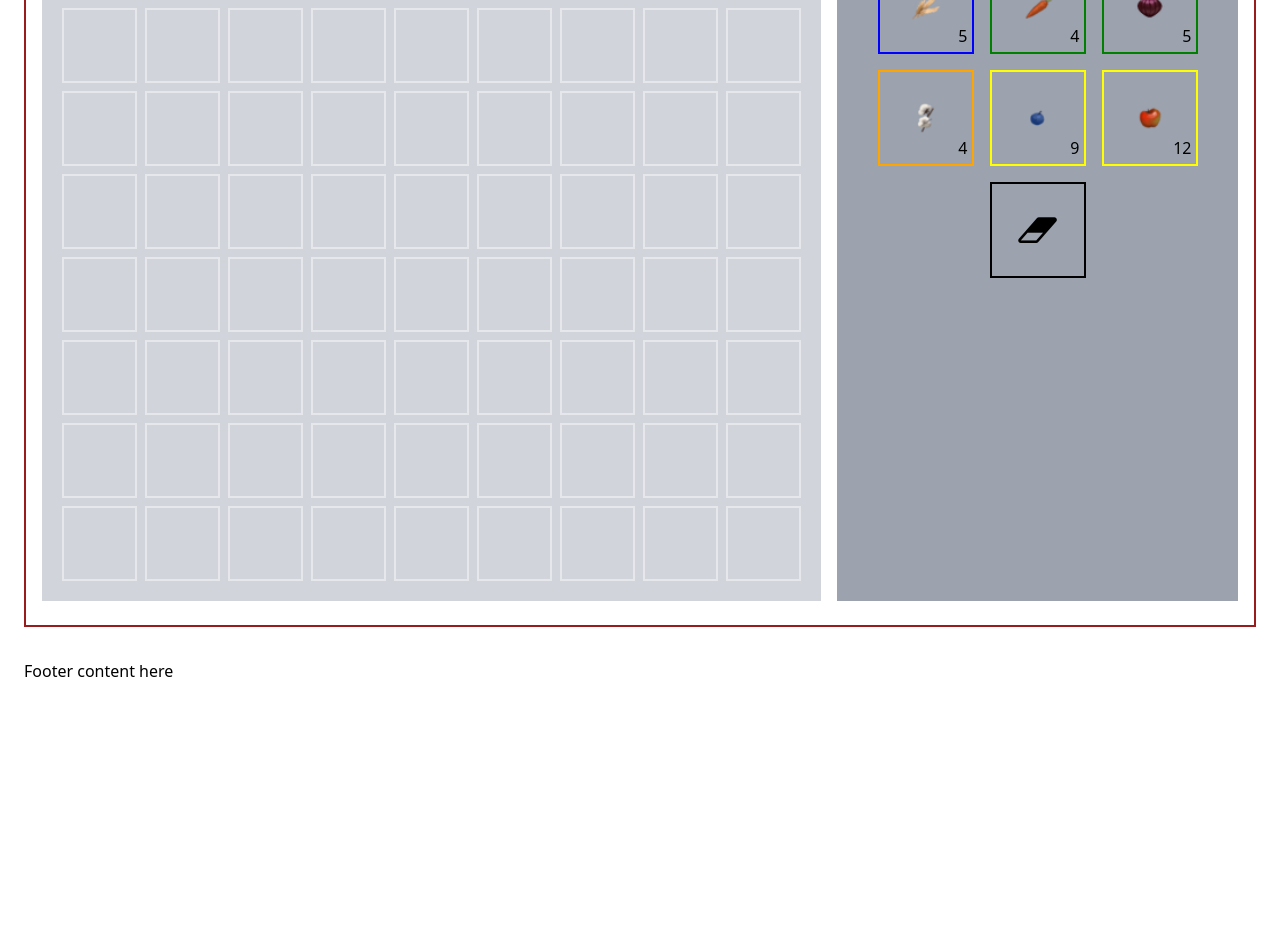
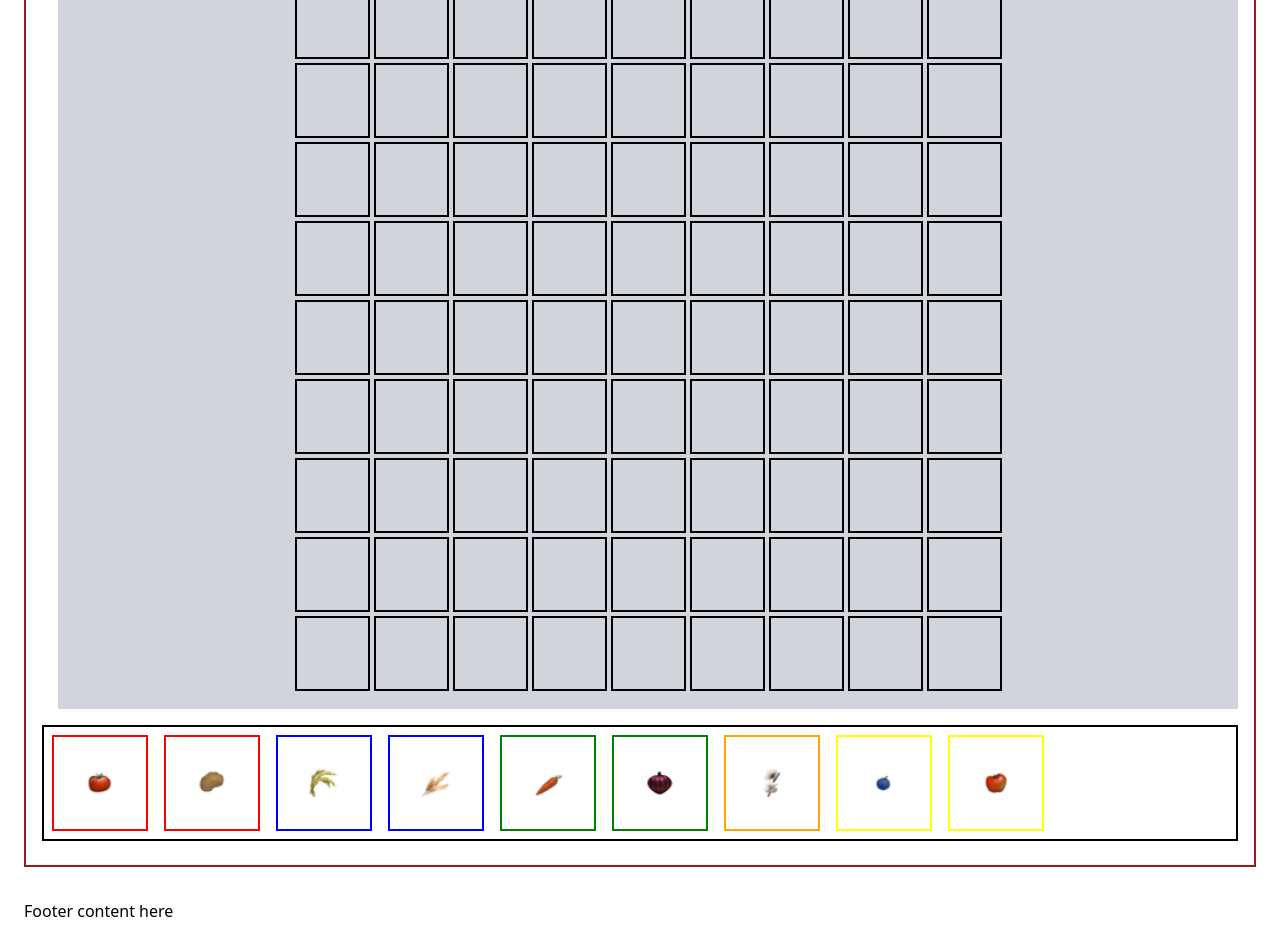
Before and after one commit to DanielLChapman/Palia-Garden, a Next.js app: page / in a window 1280 px wide. Shown: the part 300-1247 px from the top of the page. Before the commit the page ends 1007 px from the top, so only its background shows below. Built offline with nearby package versions, Linux system fonts and the light colour scheme.

Commit message:
Grid counting and layout changing

```diff
--- a/src/components/App.tsx
+++ b/src/components/App.tsx
@@ -5,22 +5,37 @@ import Footer from "./Footer";
 import Grid from "./Grid/Grid";
 import { CropTable } from "./Grid/CropTable";
 import { Crop } from "@/data/crops";
+import CropDisplay from "./Grid/CropDisplay";
+
+export type CropCounts = Map<string, number>;
 
 function App({}) {
     const initialState = useGrid();
     const [grid, setGrid] = useState(initialState);
-    const [currentCrop, setCurrentCrop] = useState<Crop | null>(null)
+    const [currentCrop, setCurrentCrop] = useState<Crop | null>(null);
+    const [cropCounts, setCropCounts] = useState<CropCounts>(new Map());
 
     return (
         <main className=" py-6 px-4 mt-4 border-red-800 border-2 ">
             {/* grid */}
-            <div className="flex flex-col md:flex-row space-y-4 md:space-y-0 md:space-x-4">
-                <div className="flex-1 bg-gray-300 p-4">
-                    <Grid grid={grid} setGrid={setGrid} currentCrop={currentCrop} />
+            <div className="flex flex-col space-y-4 md:space-y-0 md:space-x-4 justify-center">
+                <div className="flex-1 bg-gray-400 p-4 justify-center flex">
+                    <CropTable
+                        currentCrop={currentCrop}
+                        setCurrentCrop={setCurrentCrop}
+                    />
                 </div>
-                <div className="flex-1 bg-gray-400 p-4">
-                    <CropTable currentCrop={currentCrop} setCurrentCrop={setCurrentCrop}/>
+                <div className="flex-1 bg-gray-300 p-4 justify-center flex">
+                    <Grid
+                        grid={grid}
+                        setGrid={setGrid}
+                        currentCrop={currentCrop}
+                        setCropCounts={setCropCounts}
+                    />
                 </div>
+            </div>
+            <div className="justify-center flex">
+                <CropDisplay cropCounts={cropCounts} />
             </div>
         </main>
     );
--- /dev/null
+++ b/src/components/Grid/CropDisplay.tsx
@@ -0,0 +1,42 @@
+import React from 'react';
+import { Crop, crops } from "@/data/crops";
+import { Effect } from '../Effects';
+import { effectToBorderClassMap } from './GridCell';
+
+import Image from "next/image";
+
+type CropDisplayProps = {
+    cropCounts: Map<string, number>
+}
+
+const CropDisplay:React.FC<CropDisplayProps> = ({cropCounts}) => {
+    const getEffectBorder = (effect: Effect): string | null => {
+        return effectToBorderClassMap[effect] || "effect-black";
+    };
+    return (
+        <div className='flex flex-row justify-start space-between w-full border-2 border-black mt-4'>
+            {
+                Object.keys(crops).map((crop, i) => (
+                    <div
+                        key={i}
+                        className={`relative m-2 w-24 h-24 border-2 ${getEffectBorder(
+                            crops[crop].gardenBuff
+                        )} flex items-center justify-center cursor-pointer active:transform active:scale-95`}
+                    >
+                        <Image
+                            src={crops[crop].image}
+                            alt={crops[crop].name}
+                            width={32}
+                            height={32}
+                        />
+                        <div className="absolute bottom-1 right-1">
+                            {cropCounts.get(crops[crop].name)}
+                        </div>
+                    </div>
+                ))
+            }
+        </div>
+    );
+}
+
+export default CropDisplay;
--- a/src/components/Grid/Grid.tsx
+++ b/src/components/Grid/Grid.tsx
@@ -3,11 +3,13 @@ import { GridCell, GridState } from "../useGrid";
 import { GridCellComponent } from "./GridCell";
 import { Crop, crops } from "@/data/crops";
 import { applyEffect, checkSelfForEffects, removeEffect } from "../Effects";
+import { CropCounts } from "../App";
 
 type GridProps = {
     grid: GridState;
     setGrid: React.Dispatch<React.SetStateAction<GridState>>;
     currentCrop: Crop | null;
+    setCropCounts: React.Dispatch<React.SetStateAction<CropCounts>>;
 };
 
 export const removeFromGrid = (
@@ -36,8 +38,6 @@ export const removeFromGrid = (
 
     return newGrid;
 };
-
-
 
 export const addToGrid = (
     grid: GridState,
@@ -78,8 +78,13 @@ export const addToGrid = (
         }
     }
     // Check the crop itself for effects from its neighbors
-    newGrid = checkSelfForEffects(newGrid, x, y, currentCrop.width, currentCrop.height);
-
+    newGrid = checkSelfForEffects(
+        newGrid,
+        x,
+        y,
+        currentCrop.width,
+        currentCrop.height
+    );
 
     // Apply the effect of the new crop
     newGrid = applyEffect(
@@ -94,26 +99,56 @@ export const addToGrid = (
     return newGrid;
 };
 
-
-
-const Grid: React.FC<GridProps> = ({ grid, setGrid, currentCrop }) => {
+const Grid: React.FC<GridProps> = ({
+    grid,
+    setGrid,
+    currentCrop,
+    setCropCounts,
+}) => {
     if (!grid) return <span>Something went really wrong</span>;
 
-    const handleCellClick = (x: number, y: number) => {
+    const recountGrid = (grid: GridState) => {
+        const newCropCounts = new Map<string, number>();
+
+        for (let i = 0; i < grid.length; i++) {
+            for (let j = 0; j < grid[i].length; j++) {
+                let cell = grid[i][j];
+
+                if (cell.crop && cell.primaryCoord) {
+                    if (
+                        cell.primaryCoord[0] === i &&
+                        cell.primaryCoord[1] === j
+                    ) {
+                        const cropName = cell.crop.name;
+                        newCropCounts.set(
+                            cropName,
+                            (newCropCounts.get(cropName) || 0) + 1
+                        );
+                    }
+                }
+            }
+        }
+
+        setCropCounts(newCropCounts);
+    };
+
+    const handleCellClick = async (x: number, y: number) => {
         //handle click
         if (currentCrop) {
             let t = addToGrid(grid, x, y, currentCrop);
-            setGrid(t)
+            recountGrid(t);
+            await setGrid(t);
         } else {
             //remove
             const newGrid = removeFromGrid(grid, x, y);
-            setGrid(newGrid);
+            recountGrid(newGrid);
+            await setGrid(newGrid);
         }
     };
     return (
-        <div className="grid-container flex flex-col">
+        <div className="grid-container flex justify-center items-start flex-wrap max-w-screen-lg">
             {grid.map((row, rowIndex) => (
-                <div key={rowIndex} className="grid-row flex">
+                <div key={rowIndex} className="grid-row flex flex-wrap">
                     {row.map((cell, cellIndex) => (
                         <GridCellComponent
                             key={cellIndex}
--- a/src/components/Grid/GridCell.tsx
+++ b/src/components/Grid/GridCell.tsx
@@ -28,7 +28,7 @@ export const effectToBgClassMap: Record<string, string> = {
 
 export const GridCellComponent: React.FC<GridCellProps> = ({ cellData, x, y, onCellClick }) => {
     return (
-        <div className={`grid-cell w-[75px] h-[75px] border-2 border-black-300 m-1 relative`} onClick={() => {
+        <div className={`grid-cell w-[75px] h-[75px] border-2 border-black m-0.5 relative`} onClick={() => {
             onCellClick(x, y)
         }}>
             {/* Render the crop image in the center */}
```
